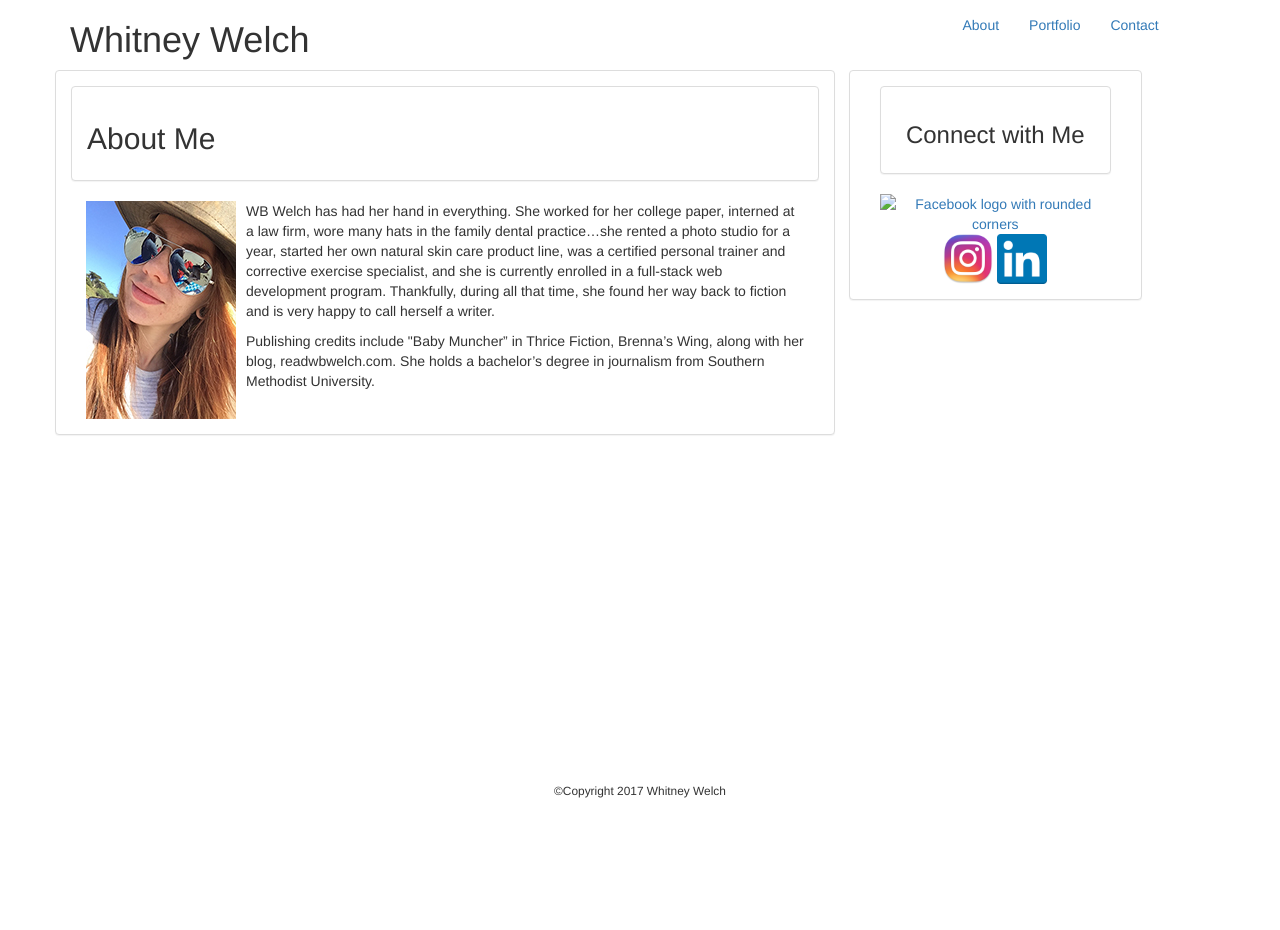
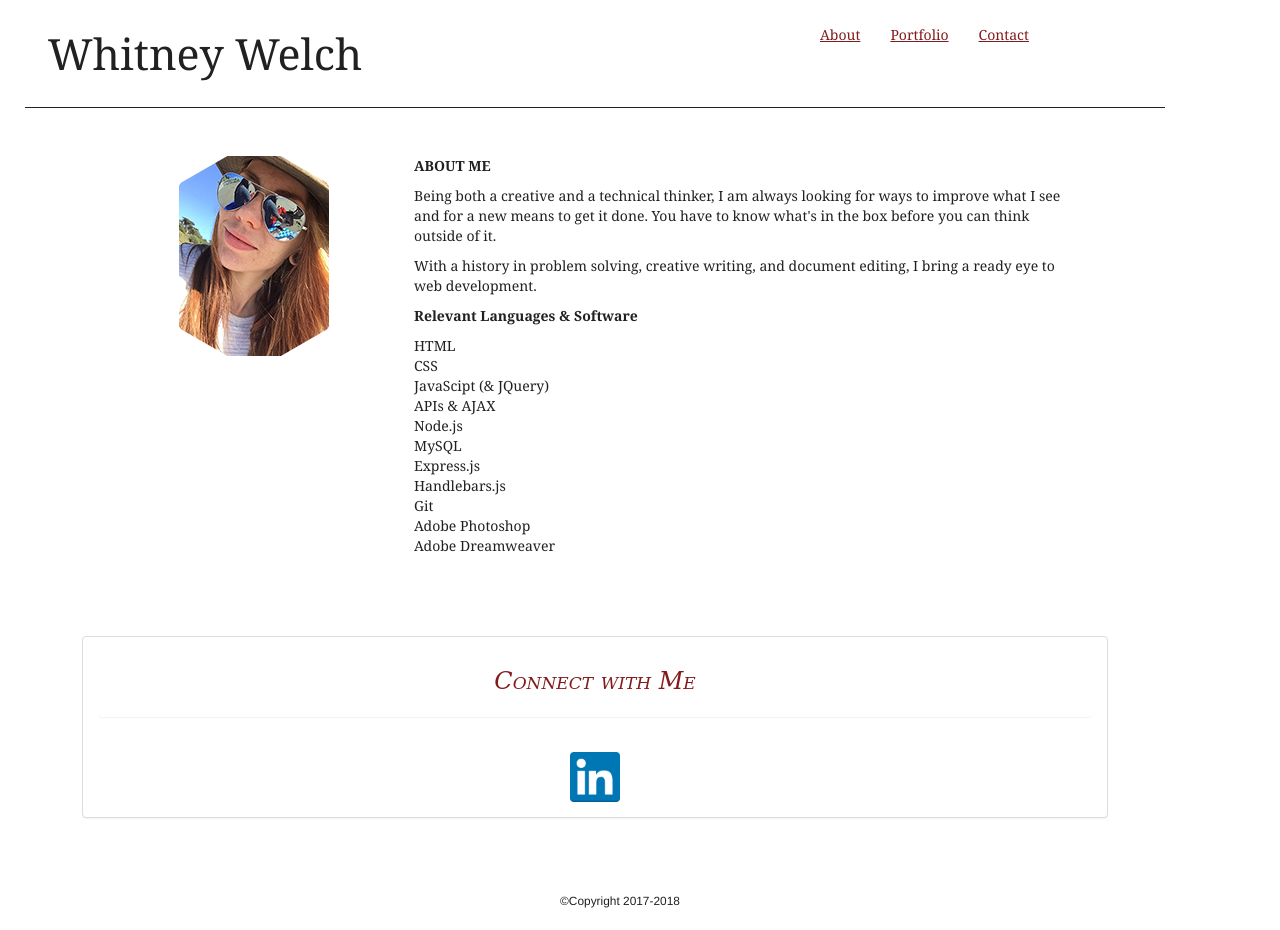
Before and after one commit to wbwelch/portfolio, a plain HTML site: page index.html in a window 1280 px wide. Before the commit the page ends 800 px from the top, so only its background shows below. Drawn offline with nearby package versions, Linux system fonts and the light colour scheme.

Commit message:
index.html clean up and style.

```diff
--- a/assets/CSS/style.css
+++ b/assets/CSS/style.css
@@ -24,7 +24,9 @@ TYPOGRAPHYY
 */
 h1,
 h3,
-p {
+p,
+ul,
+ol {
 	color: #212121;
 	font-family: Cambria, "Hoefler Text", "Liberation Serif", Times, "Times New Roman", "serif";
 }
@@ -56,6 +58,69 @@ h3 {
 }
 small {
 	color: #212121;
+}
+.bold {
+	font-weight: 700;
+}
+/*
+========================================
+VISUALS
+========================================
+*/
+.pageHeader {
+	border: none;
+	box-shadow: none;
+}
+hr {
+	border-color: #212121;
+}
+.hexagon {
+    overflow: hidden;
+    visibility: hidden;
+    -webkit-transform: rotate(120deg);
+       -moz-transform: rotate(120deg);
+        -ms-transform: rotate(120deg);
+         -o-transform: rotate(120deg);
+            transform: rotate(120deg);
+    cursor: pointer;
+    }
+.hexagon-in1 {
+    overflow: hidden;
+    width: 100%;
+    height: 100%;
+    -webkit-transform: rotate(-60deg);
+       -moz-transform: rotate(-60deg);
+        -ms-transform: rotate(-60deg);
+         -o-transform: rotate(-60deg);
+            transform: rotate(-60deg);
+    }
+.hexagon-in2 {
+    width: 100%;
+    height: 100%;
+    background-repeat: no-repeat;
+    background-position: 50%;
+    background-image: url(http://placekitten.com/240/240);
+    visibility: visible;
+	background-image: url(../images/wbwelch.jpg);
+    -webkit-transform: rotate(-60deg);
+       -moz-transform: rotate(-60deg);
+        -ms-transform: rotate(-60deg);
+         -o-transform: rotate(-60deg);
+            transform: rotate(-60deg);
+    }
+.hexagon-in2:hover {
+    opacity: 0.5;
+    filter: alpha(opacity=50); /* For IE8 and earlier */
+    }
+.dodecagon {
+    width: 200px;
+    height: 200px;
+    margin: -80px 0 0 20px;
+    }
+#port-image {
+	position: relative;
+	top: 2em;
+	margin: auto;
 }
 /*
 ========================================
@@ -95,24 +160,22 @@ GRID
 a {
 	text-align: center;
 }
-/*
-========================================
-VISUALS
-========================================
-*/
-.pageHeader {
-	border: none;
-	box-shadow: none;
+.connect {
+	position: relative;
+	padding: 3em auto;
+	margin: 3em auto;
+	width: 90%;
 }
-hr {
-	border-color: #212121;
+.about-me-holder {
+	padding: 1em;
+	margin: 1em auto;
 }
 /*
 ========================================
 MEDIA QUERIES
 ========================================
 */
-@media screen and (max-width: 970px) {
+@media screen and (max-width: 991px) {
 	body {
 		width: 100%;
 	}
@@ -121,6 +184,13 @@ MEDIA QUERIES
 		margin-top: 5em;
 		margin-left: auto;
 		margin-right: auto;
+	}
+	.about-me-holder {
+		position: relative;
+		top: 4em;
+	}
+	#port-image {
+		top: 1em;
 	}
 @media screen and (max-width: 750px) {
 	body {
--- a/index.html
+++ b/index.html
@@ -1,116 +1,99 @@
 <!doctype html>
 <html lang="en">
 	<head>
+		<!--meta-->
 		<meta charset="utf-8">
 		<meta name="viewport" content="width=device-width, initial-scale=1">
+
+		<!--title-->
 		<title>Portfolio</title>
-			<link rel="stylesheet" type="text/css" href="assets/css/reset.css">
-			<link rel="stylesheet" type="text/css" href="https://maxcdn.bootstrapcdn.com/bootstrap/3.3.7/css/bootstrap.min.css">
-	<style>
-		.aside {
-			margin-left: 1em;
-		}
-		html,body {
-    		height:100%;
-			width: 100%;
-		}
 
-		body {
-    		display: table;
-		}
-
-		.container {
-   			height: auto;
-		}
-
-		.footer {
-			display: table-row;
-			height: 1px;
-		}
-	</style>
+		<!--stylesheets-->
+		<link rel="stylesheet" type="text/css" href="assets/css/reset.css">
+		<link rel="stylesheet" type="text/css" href="https://maxcdn.bootstrapcdn.com/bootstrap/3.3.7/css/bootstrap.min.css">
+		<link rel="stylesheet" type="text/css" href ="assets/CSS/style.css">
+		<!--end head-->
 	</head>
 
 	<body>
 		<!--header-->
-
-		<div class="container">
+		<div class="container" style="border: none;">
 			<div class="row">
-				<div class="col-lg-5 col-md-5 col sm-12 col-xs-12">
-					<h1>Whitney Welch</h1>
+				<div class="col-lg-4 col-md-4 col-sm-12 col-xs-12">
+					<h1 class="centered">Whitney Welch</h1>
 				</div>
-
-				<div class="col-lg-4 col-md-4 col sm-12 col-xs-12"></div>
-
-				<div class="col-lg-3 col-md-3 col sm-12 col-xs-12">
-							<ul class="nav navbar-nav inline-nav text-center">
-							<li><a href="index.html">About</a></li>
-							<li><a href="portfolio.html">Portfolio</a></li>
-							<li><a href="contact.html">Contact</a></li>
+				<div class="col-lg-4 col-md-4 col-sm-12 col-xs-12"></div>
+				<div class="col-lg-4 col-md-4 col-sm-12 col-xs-12">
+					<ul class="centered nav navbar-nav inline-nav text-center">
+					<li><a class="centerd nav-menu" href="index.html">About</a></li>
+					<li><a class="centered nav-menu" href="portfolio.html">Portfolio</a></li>
+					<li><a class="centered nav-menu" href="contact.html">Contact</a></li>
 					</ul>
 				</div>
+			</div>
+			<hr>
+			<!--main body-->
+				<div class="row">
+					<div class="conainer">
 
-			</div>
-		</div>
-			<!--division-->
-		<div class="container">
-			<div class="row">
-
-				<div class="panel panel-default col-lg-8 col-md-8 col sm-12 col-xs-12 text-left">
-					<div class="panel-body">
-						<div class="row panel panel-default">
-								<h2 class="panel-body">
-									About Me
-								</h2>
+						<!--portfolio image-->
+						<div class="col-lg-1 col-md-1 col-sm-0 col-xs-0"></div>
+						<div class="col-lg-3 col-md-3 col-sm-12 col-xs-12">
+							<div id="port-image" class="hexagon dodecagon float-clear"><div class="hexagon-in1"><div class="hexagon-in2"></div></div></div>
 						</div>
-
-
-							<div class="media">
-								<div class="media-left img-responsive" alt="Responsive image">
-									<img class="media-object" src="assets/images/wbwelch.jpg" alt="Whitney Welch smiling with sunglasses on">
-								</div>
-
-
-							<div class="media-body">
-								<p>
-									WB Welch has had her hand in everything. She worked for her college paper, interned at a law firm, wore many hats in the family dental practice…she rented a photo studio for a year, started her own natural skin care product line, was a certified personal trainer and corrective exercise specialist, and she is currently enrolled in a full-stack web development program. Thankfully, during all that time, she found her way back to fiction and is very happy to call herself a writer.
+							<!--about me-->
+							<div class="col-lg-7 col-md-7 col-sm-12 col-xs-12 about-me-holder">
+								<p class="about-me bold">
+									ABOUT ME
 								</p>
-
-								<p>
-									Publishing credits include "Baby Muncher” in Thrice Fiction, Brenna’s Wing, along with her blog, readwbwelch.com. She holds a bachelor’s degree in journalism from Southern Methodist University.
+								<p class="about-me">
+									Being both a creative and a technical thinker, I am always looking for ways to improve what I see and for a new means to get it done. You have to know what's in the box before you can think outside of it.
 								</p>
-								</div>
+								<p class="about-me">
+									With a history in problem solving, creative writing, and document editing, I bring a ready eye to web development.
+								</p>
+								<!--coding languages-->
+								<p class="about-me bold">
+									Relevant Languages &amp; Software
+								</p>
+								<!--languages list-->
+								<ul class="about-me">
+									<li>HTML</li>
+									<li>CSS</li>
+									<li>JavaScipt (&amp; JQuery)</li>
+									<li>APIs &amp; AJAX</li>
+									<li>Node.js</li>
+									<li>MySQL</li>
+									<li>Express.js</li>
+									<li>Handlebars.js</li>
+									<li>Git</li>
+									<li>Adobe Photoshop</li>
+									<li>Adobe Dreamweaver</li>
+								</ul>
 							</div>
+						</div>
 					</div>
-
-
-				</div>
-
-				<div class="aside panel panel-default col-lg-3 col-md-3 col sm-12 col-xs-12 text-center">
-					<div class="panel-body">
-						<div class="panel panel-default">
-							<h3 class="panel-body">
+				<!--connect with me-->
+				<div class="connect row">
+					<div class="panel panel-default col-lg-12 col-md-12 col sm-12 col-xs-12 centered">
+						<div class="panel">
+							<h3 class="panel-heading">
 								Connect with Me
 							</h3>
 						</div>
-						<!--division-->
-							<div>
-								<a target="_blank" href="https://www.facebook.com/authorwbwelch"><img src="assets/images/facebook-Logo.jpg" alt="Facebook logo with rounded corners" style="width:50px;"></a>
-								<a target="_blank" href="https://www.instagram.com/wbwelch"><img src="assets/images/instagram-logo.png" alt="Instagram logo with rounded corners" style="width:50px;"></a>
-								<a target="_blank" href="https://www.linkedin.com/in/whitney-welch/"><img src="assets/images/linkedin-logo.png" alt="LinkedIn logo with rounded corners" style="width:50px;"></a>
-							</div>
+						<!--link and logo-->
+						<div class="panel-body">
+							<a target="_blank" href="https://www.linkedin.com/in/whitney-welch/"><img src="assets/images/linkedin-logo.png" alt="LinkedIn logo with rounded corners" style="width:50px;"></a>
 						</div>
+					</div>
 				</div>
-			</div>
-		</div>
+		<!--footer-->
 		<footer class="footer text-center">
-
 			<div class="container">
 				<small>
-					&copy;Copyright 2017 Whitney Welch
+					&copy;Copyright 2017-2018
 				</small>
 			</div>
-
-
 		</footer>
 	</body>
 </html>
```
